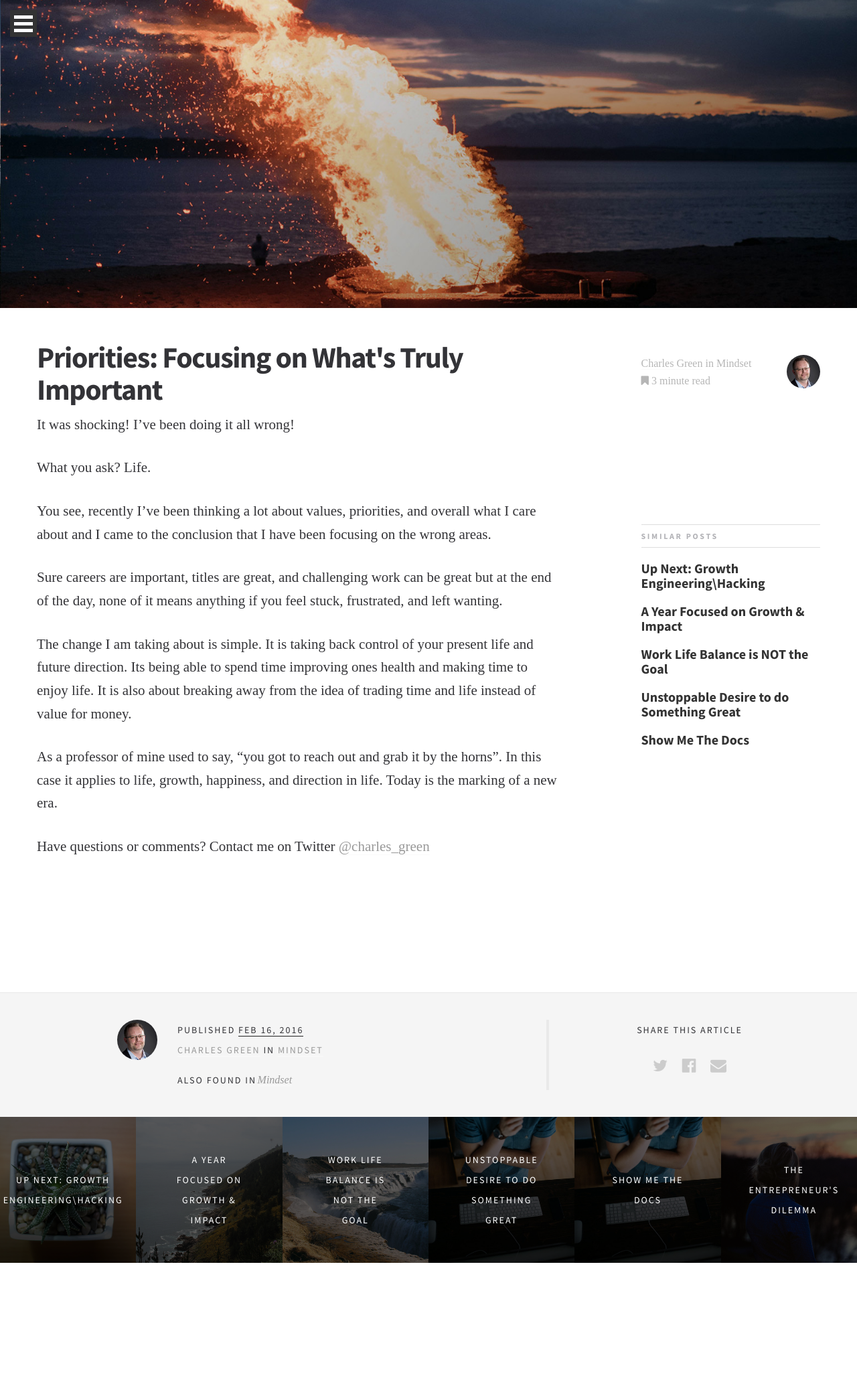
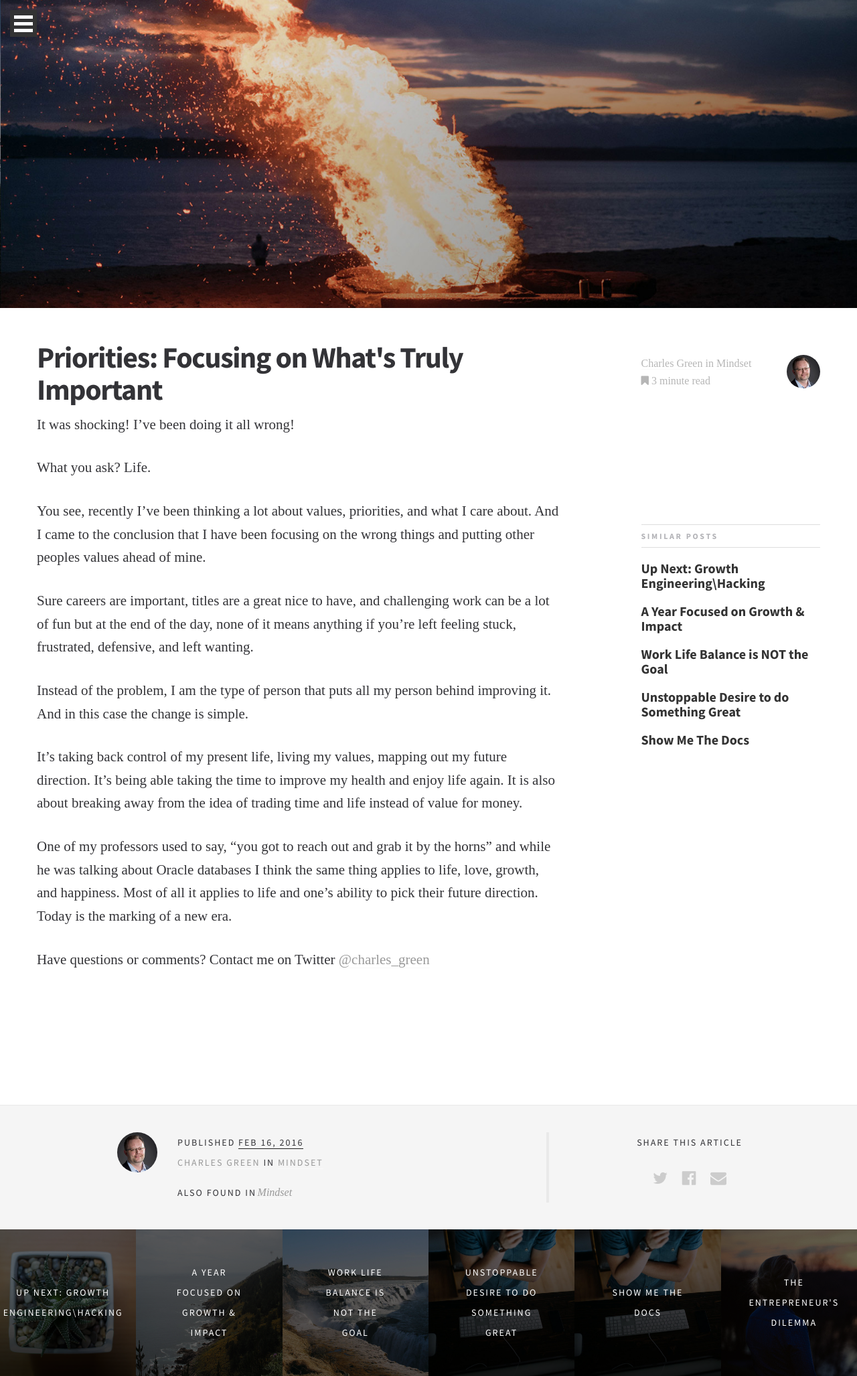
Before and after one commit to metizror/charlesgreen.github.io, a Jekyll site: the page built from _posts/2016-02-16-priorities-focusing-on-what-is-truly-important.md, in a window 1280 px wide. Shown: the whole page at 67% size. Built offline with Jekyll 4.4.1, drawn with Linux system fonts in a browser that asks for light colours; some web fonts are replaced.

Commit message:
NOTICKET: Update post

```diff
--- a/_posts/2016-02-16-priorities-focusing-on-what-is-truly-important.md
+++ b/_posts/2016-02-16-priorities-focusing-on-what-is-truly-important.md
@@ -18,12 +18,14 @@ It was shocking! I've been doing it all wrong!
 
 What you ask? Life.
 
-You see, recently I've been thinking a lot about values, priorities, and overall what I care about and I came to the conclusion that I have been focusing on the wrong areas.
+You see, recently I've been thinking a lot about values, priorities, and what I care about. And I came to the conclusion that I have been focusing on the wrong things and putting other peoples values ahead of mine.
 
-Sure careers are important, titles are great, and challenging work can be great but at the end of the day, none of it means anything if you feel stuck, frustrated, and left wanting.
+Sure careers are important, titles are a great nice to have, and challenging work can be a lot of fun but at the end of the day, none of it means anything if you're left feeling stuck, frustrated, defensive, and left wanting.
 
-The change I am taking about is simple. It is taking back control of your present life and future direction.  Its being able to spend time improving ones health and making time to enjoy life. It is also about breaking away from the idea of trading time and life instead of value for money.
+Instead of the problem, I am the type of person that puts all my person behind improving it. And in this case the change is simple.
 
-As a professor of mine used to say, "you got to reach out and grab it by the horns". In this case it applies to life, growth, happiness, and direction in life. Today is the marking of a new era.
+It's taking back control of my present life, living my values, mapping out my future direction.  It's being able taking the time to improve my health and enjoy life again. It is also about breaking away from the idea of trading time and life instead of value for money.
+
+One of my professors used to say, "you got to reach out and grab it by the horns" and while he was talking about Oracle databases I think the same thing applies to life, love, growth, and happiness. Most of all it applies to life and one's ability to pick their future direction. Today is the marking of a new era.
 
 Have questions or comments? Contact me on Twitter [@charles_green](https://twitter.com/charles_green)
```
